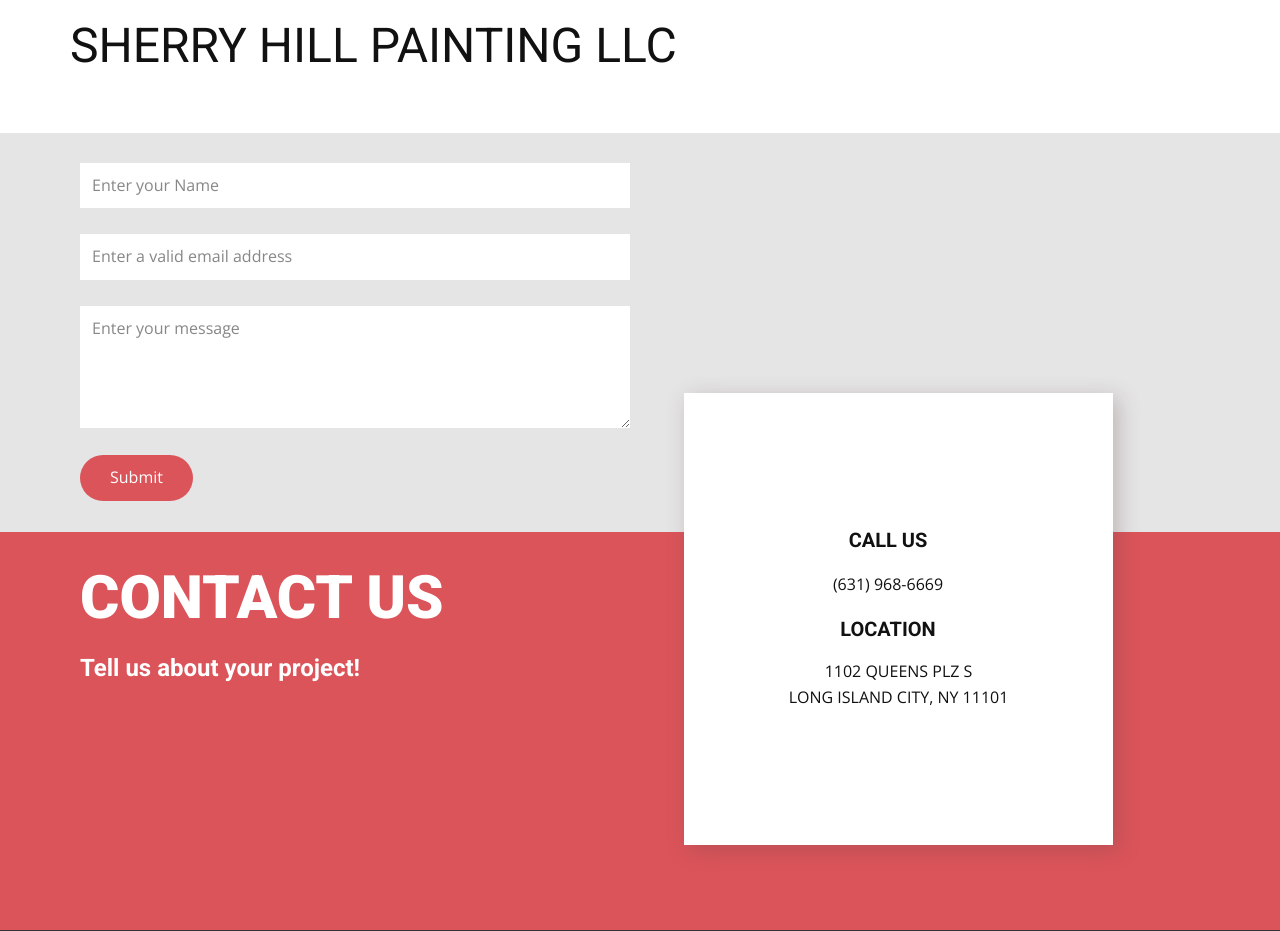
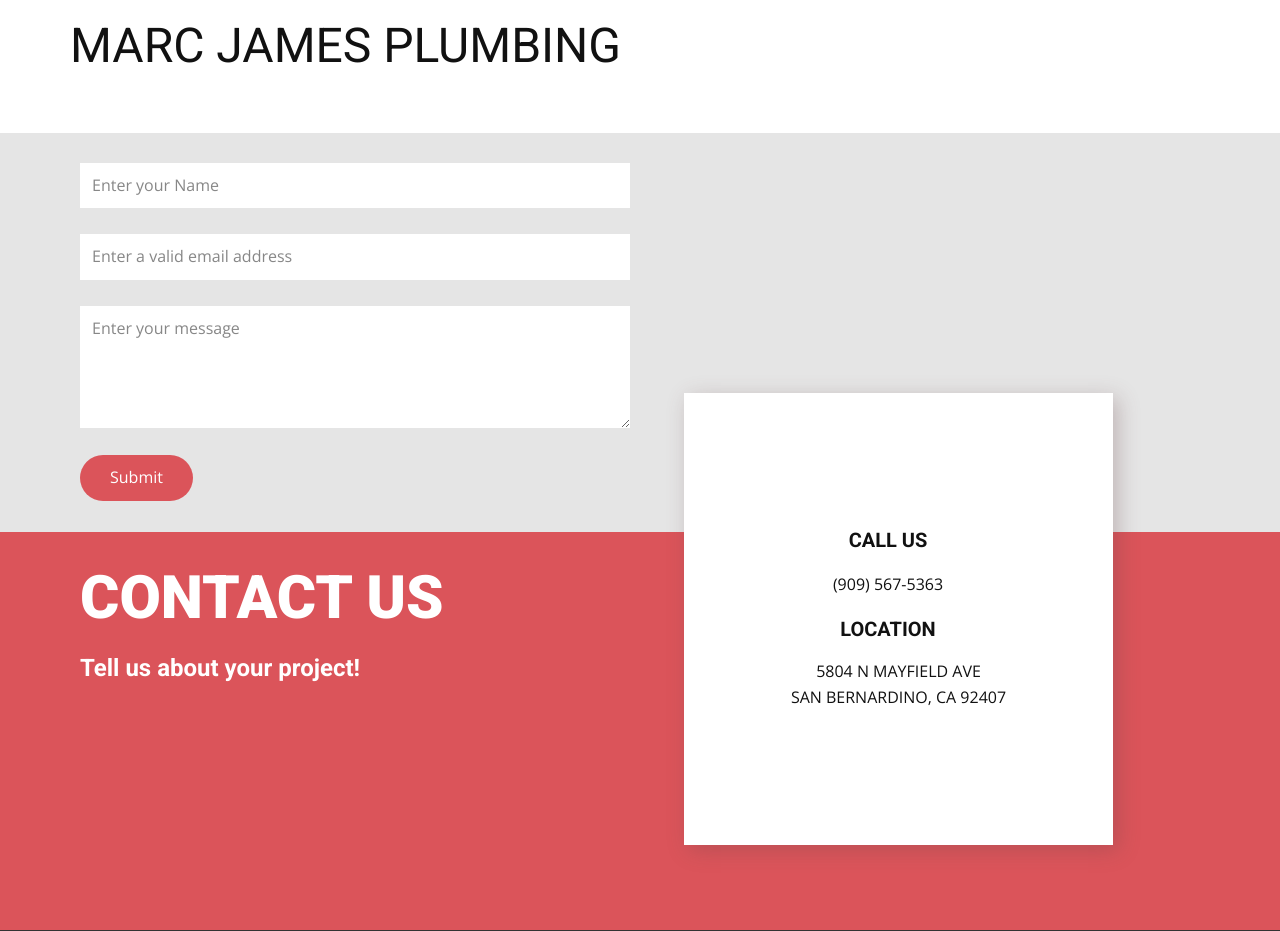
Before and after one commit to runacode/marc, a PHP site: page / in a window 1280 px wide. Shown: the top 931 px of the page. Run offline with PHP 8.4, Linux system fonts and the light colour scheme.

Commit message:
Update index.php

```diff
--- a/index.php
+++ b/index.php
@@ -1,7 +1,7 @@
-<?php $company = "SHERRY HILL PAINTING LLC";
-$phone = "(631) 968-6669";
-	$address1 = "1102 QUEENS PLZ S";
-	$address2 = "LONG ISLAND CITY, NY 11101";
+<?php $company = "MARC JAMES PLUMBING";
+$phone = "(909) 567-5363";
+	$address1 = "5804 N MAYFIELD AVE";
+	$address2 = "SAN BERNARDINO, CA 92407";
 ?>
 <!DOCTYPE html>
 <html style="font-size: 16px;">
```
